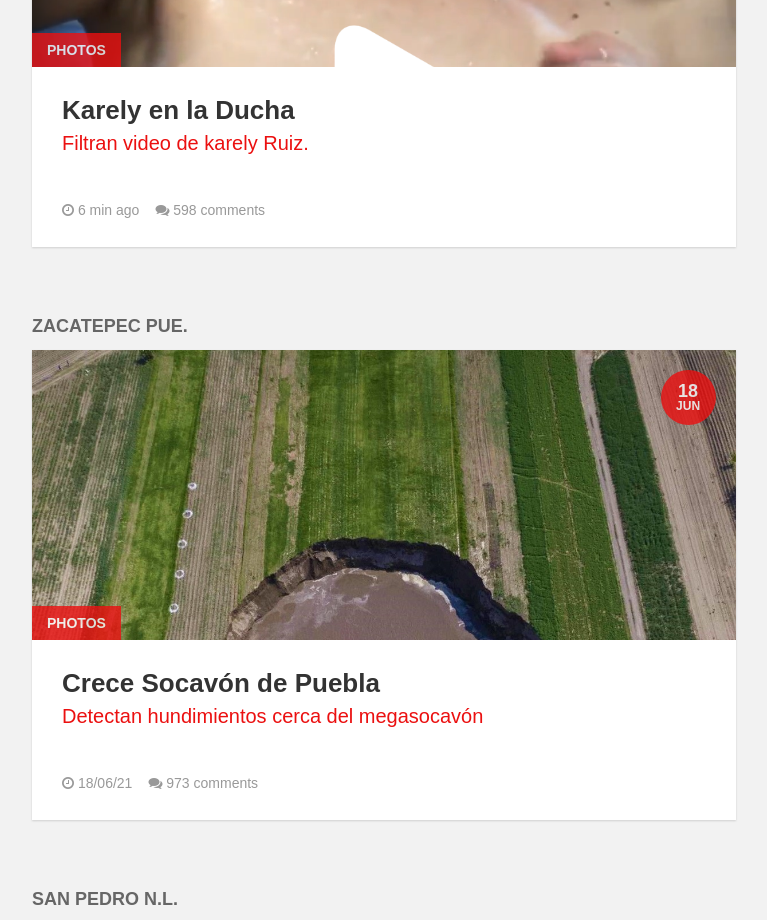
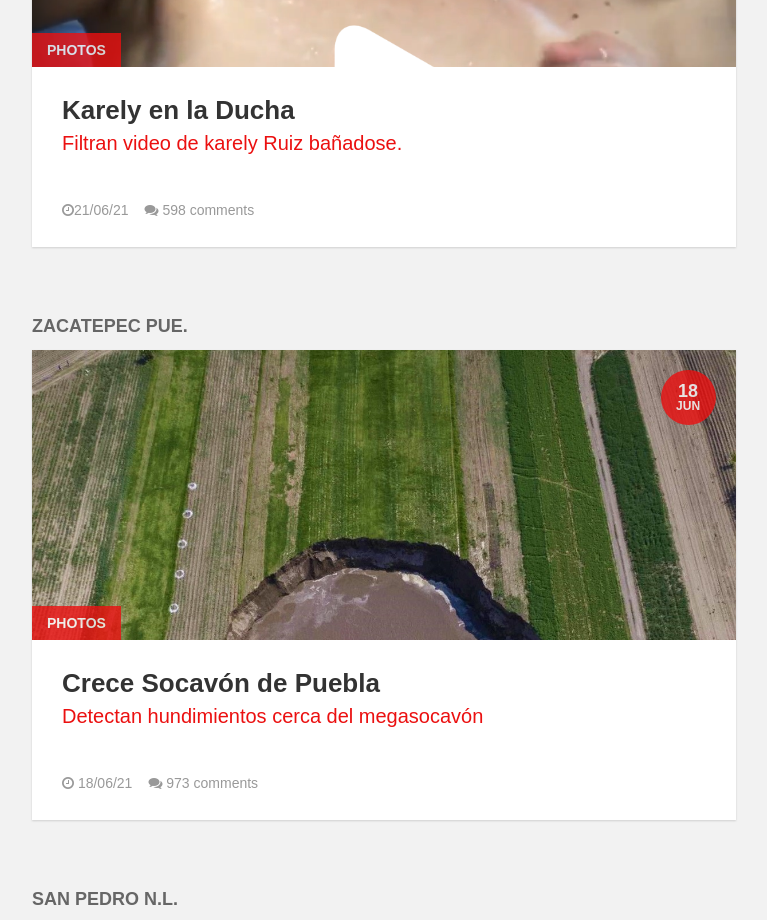
Before and after one commit to Ale-bermea-98/MULTIMEDIOS2, a plain HTML site: page index.html in a window 1280 px wide. Shown: the part 940-1860 px from the top of the page, without its empty margins (5-772 px from the left). Drawn offline with nearby package versions, Linux system fonts and the light colour scheme; a web font is replaced by a local one.

Commit message:
Update index.html

```diff
--- a/index.html
+++ b/index.html
@@ -101,11 +101,11 @@
     <a href="./login.html" ><div class="date"><div class="day">21</div><div class="month">JUN</div></div><img src="./K1.png"/></div>
     <div class="post-content"><div class="category">Photos</div></a>
     <h1 class="title">Karely en la Ducha</h1>
-    <h2 class="sub_title">Filtran video de karely Ruiz.</h2>
+    <h2 class="sub_title">Filtran video de karely Ruiz bañadose.</h2>
     <p class="description">
     Un video publicado en Tik Tok el sabado 19 de junio muestra supuestamente a Karely Ruiz tomando una ducha, el video se volvió viral cuando se compartió en Facebook.
-    Hasta el sabado por la tarde, tenía más de 90 mil visitas y ya ha sido compartido más de mil 500 veces.</p>
-    <div class="post-meta"><span class="timestamp"><i class="fa fa-clock-o"></i> 6 min ago</span><span class="comments"><i class="fa fa-comments"></i><a href="./login.html"> 598 comments</a></span></div>
+    Hasta el sabado por la tarde, tenía más de 90 mil visitas y ya ha sido compartido más de dos mil 500 veces.</p>
+    <div class="post-meta"><span class="timestamp"><i class="fa fa-clock-o"></i>21/06/21</span><span class="comments"><i class="fa fa-comments"></i><a href="./login.html"> 598 comments</a></span></div>
     </div></div></div>
 
 <!-------- NOTICIA #2---------->
```
